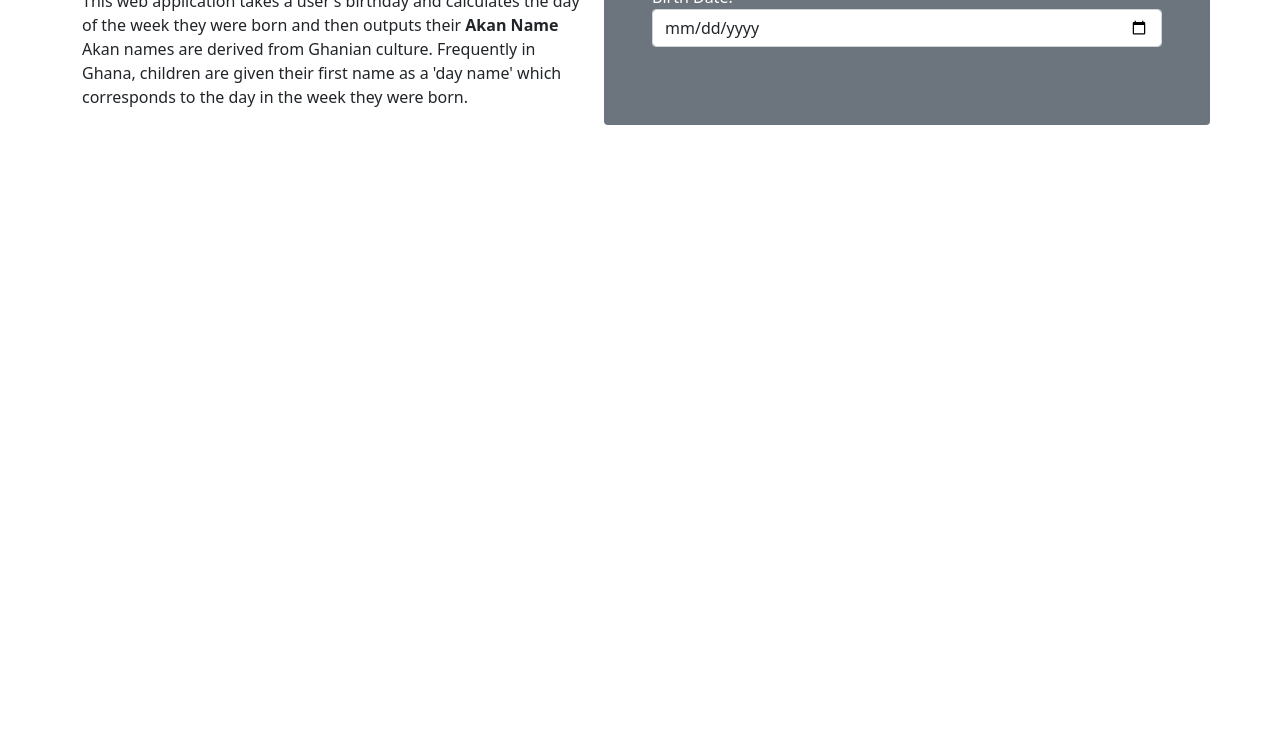
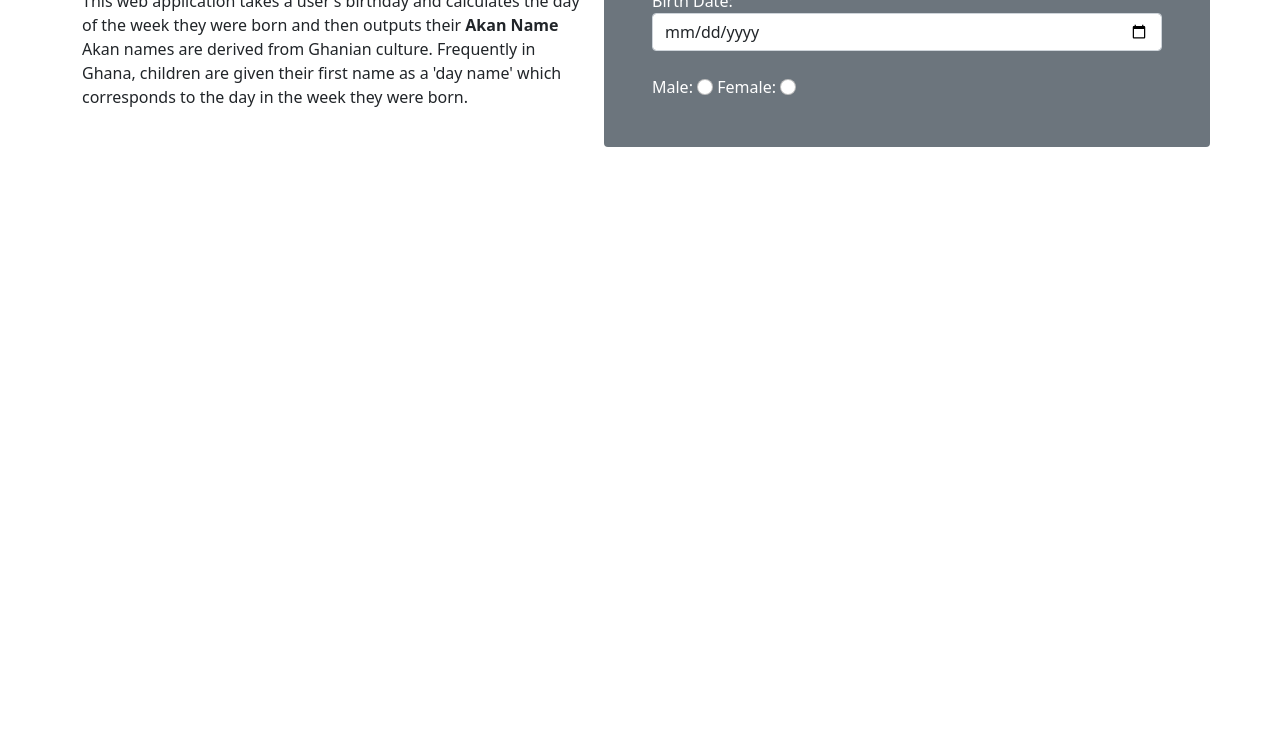
Before and after one commit to Afrikan-Son/akan-name-project, a plain HTML site: page index.html in a window 1280 px wide. Shown: the part 67-800 px from the top of the page. Drawn offline with nearby package versions, Linux system fonts and the light colour scheme; a script that the page names is missing.

Commit message:
form check input

```diff
--- a/index.html
+++ b/index.html
@@ -22,9 +22,15 @@
             </div>
             <!--Generating Names-->
             <div class="col-md bg-secondary text-white p-5 rounded">
-                <div class="mt-1">
+                <div class="mt-2">
                     <label for="birthdate">Birth Date:</label>
                     <input class="form-control" id="birthdate" type="date">
+                  </div>
+                  <div class="mt-4">
+                    <label for="male">Male:</label>
+                    <input class="form-check-input" id="male" name="gender" type="radio" value="male">
+                    <label for="female">Female:</label>
+                    <input class="form-check-input" id="female" name="gender" type="radio" value="female">
                   </div>
 
             </div>
```
